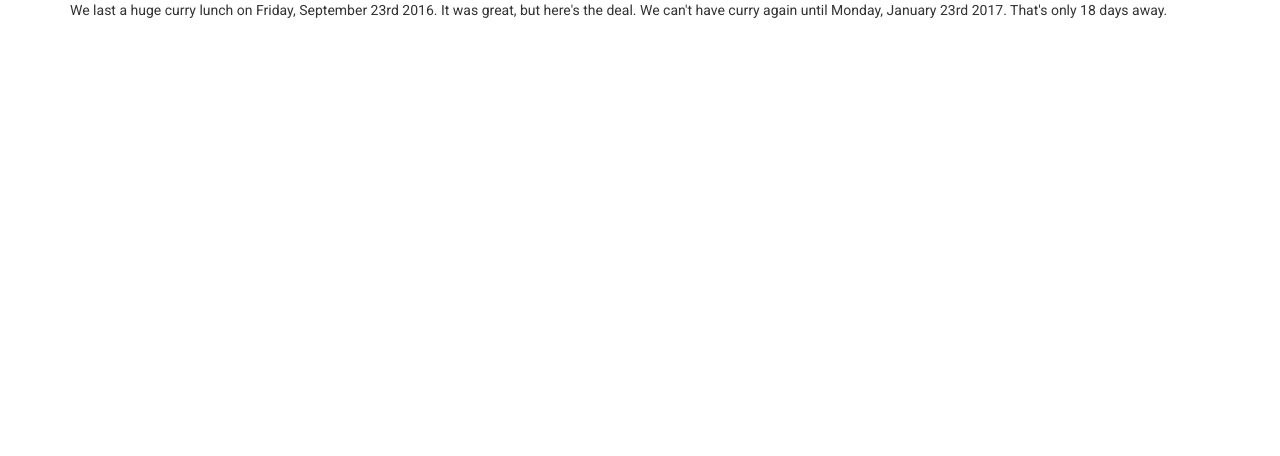
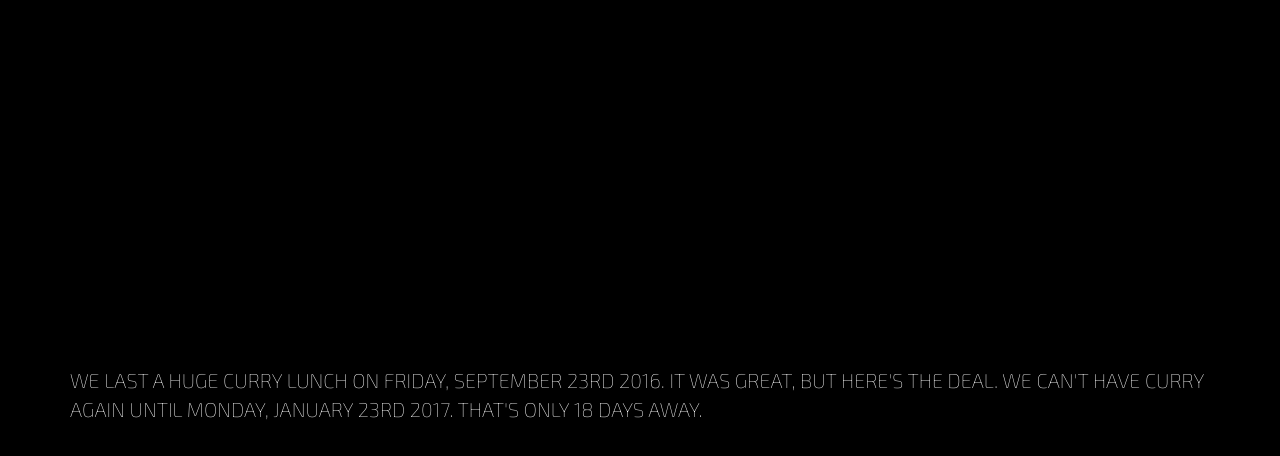
Before and after one commit to riebschlager/curry-countdown, a plain HTML site: page index.html in a window 1280 px wide. Drawn offline with nearby package versions, Linux system fonts and the light colour scheme; no server answers.

Commit message:
all fixed up

```diff
--- a/assets/css/main.css
+++ b/assets/css/main.css
@@ -1,3 +1,26 @@
 html, body {
-    font-family: 'Roboto', sans-serif;
+    font-family: 'Exo 2', sans-serif;
+    background-size: cover;
+    background-repeat: no-repeat;
+    background-position: center center;
+    height: 100%;
+    background-color: #000;
 }
+
+.content {
+    width: 100%;
+    height: 100%;
+    display: flex;
+    align-items: center;
+    justify-content: center;
+}
+
+.content-inner {
+    padding: 30px;
+    font-weight: 100;
+    background-color: rgba(0, 0, 0, 0.75);
+    width: 100%;
+    font-size: 20px;
+    color: #fff;
+    text-transform: uppercase;
+}
--- a/assets/js/main.js
+++ b/assets/js/main.js
@@ -1,9 +1,18 @@
 var app = angular.module('CurryApp', []);
 
-app.controller('CurryCtrl', function($scope, $interval) {
+app.controller('CurryCtrl', function($scope, $interval, $http) {
     var lastCurryLunch = moment('2016-09-23 12:00');
     var nextCurryLunch = moment(lastCurryLunch).add(4, 'months');
+    var currentImage = 0;
     $scope.lastCurryLunchDisplay = lastCurryLunch.format("dddd, MMMM Do YYYY");
     $scope.nextCurryLunchDisplay = nextCurryLunch.format("dddd, MMMM Do YYYY");
     $scope.nextCurryLunchDistance = nextCurryLunch.fromNow(true);
+
+    $http.get('http://api.giphy.com/v1/gifs/search?q=indian+food&api_key=dc6zaTOxFJmzC').then(function(res) {
+        var images = res.data.data;
+        $scope.image = images[Math.floor(Math.random() * images.length)];
+        $interval(function() {
+            $scope.image = images[Math.floor(Math.random() * images.length)];
+        }, 4 * 1000);
+    });
 });
--- a/index.html
+++ b/index.html
@@ -7,20 +7,23 @@
     <title>Curry Countdown</title>
     <meta name="viewport" content="width=device-width, initial-scale=1">
     <link rel="stylesheet" href="https://cdnjs.cloudflare.com/ajax/libs/twitter-bootstrap/3.3.7/css/bootstrap.min.css">
-    <link rel="stylesheet" href="https://fonts.googleapis.com/css?family=Roboto">
+    <link rel="stylesheet" href="https://fonts.googleapis.com/css?family=Exo+2:100">
     <link rel="stylesheet" href="./assets/css/main.css">
     <script src="https://cdnjs.cloudflare.com/ajax/libs/angular.js/1.6.1/angular.min.js" charset="utf-8"></script>
     <script src="https://cdnjs.cloudflare.com/ajax/libs/moment.js/2.17.1/moment.min.js" charset="utf-8"></script>
 </head>
 
-<body>
-    <div class="container">
-        <div class="row">
-            <div class="col-sm-12">
-                <p>We last a huge curry lunch on {{lastCurryLunchDisplay}}. It was great, but here's the deal. We can't have curry again until {{nextCurryLunchDisplay}}. That's only {{nextCurryLunchDistance}} away.</p>
+<body style="background-image:url({{image.images.original.url}})">
+    <div class="content">
+        <div class="content-inner">
+            <div class="container">
+                <div class="row">
+                    <div class="col-sm-12">
+                        <p>We last a huge curry lunch on {{lastCurryLunchDisplay}}. It was great, but here's the deal. We can't have curry again until {{nextCurryLunchDisplay}}. That's only {{nextCurryLunchDistance}} away.</p>
+                    </div>
+                </div>
             </div>
         </div>
-
     </div>
     <script src="./assets/js/main.js"></script>
 </body>
```
